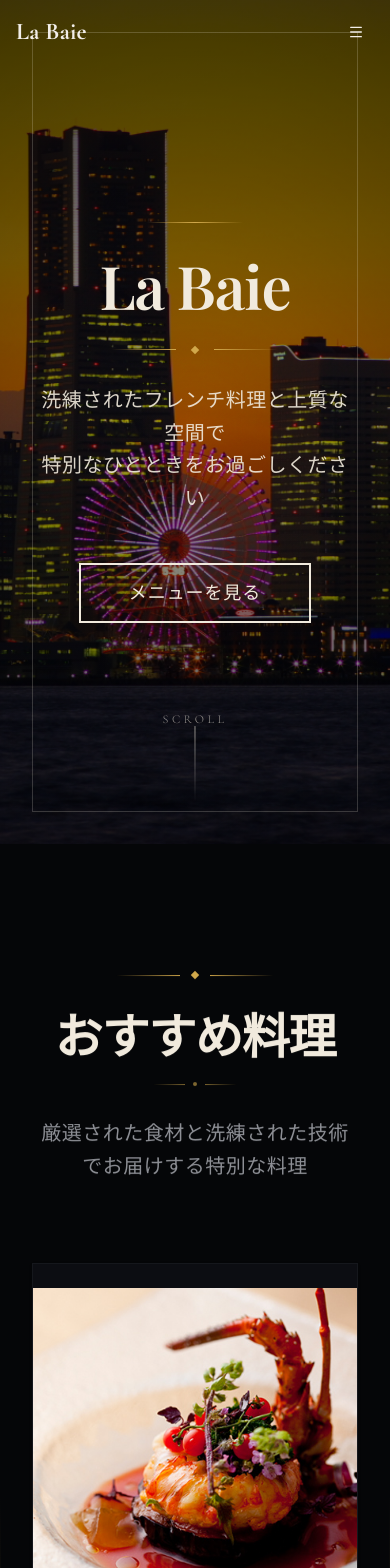
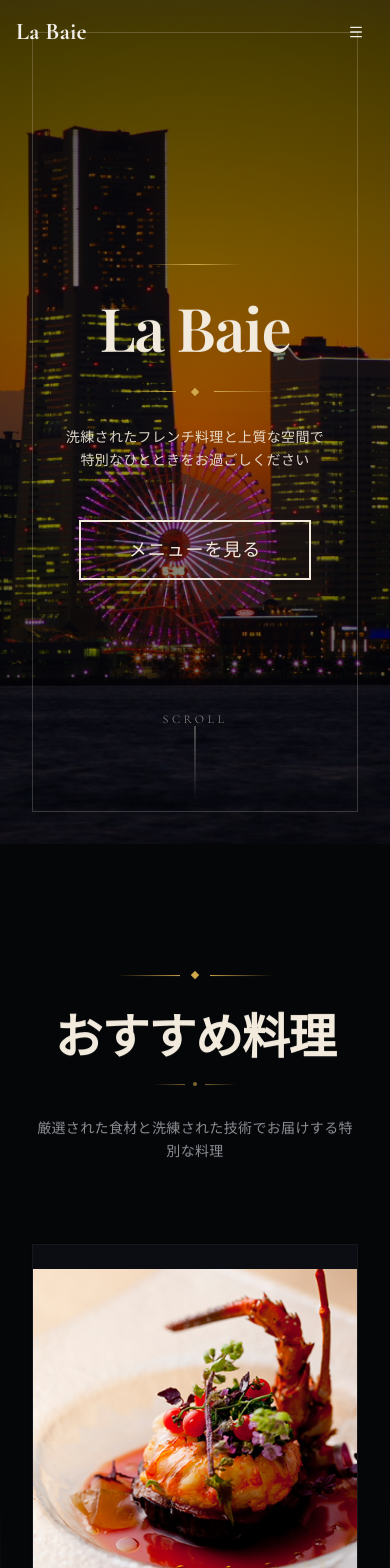
Before and after one commit to liuchiawei/la-baie, a Next.js app: page / in a window 390 px wide. Shown: the top 1568 px of the page. Built offline with nearby package versions, Linux system fonts and the light colour scheme.

Commit message:
style: change section subtitle size

```diff
--- a/components/sections/Blog.tsx
+++ b/components/sections/Blog.tsx
@@ -126,7 +126,7 @@ export function Blog() {
               <div className="w-10 h-[1px] bg-gradient-to-l from-transparent to-accent/50" />
             </motion.div>
 
-            <p className="text-xl text-muted-foreground max-w-2xl mx-auto font-light leading-relaxed tracking-wide">
+            <p className="text-sm md:text-md lg:text-lg text-muted-foreground max-w-2xl mx-auto font-light leading-relaxed tracking-wide">
               Les dernières nouvelles de notre maison
             </p>
           </div>
--- a/components/sections/FeaturedDishes.tsx
+++ b/components/sections/FeaturedDishes.tsx
@@ -137,7 +137,7 @@ export function FeaturedDishes() {
               <div className="w-8 h-[1px] bg-gradient-to-l from-transparent to-accent/60" />
             </motion.div>
 
-            <p className="text-xl md:text-2xl text-muted-foreground max-w-3xl mx-auto font-light leading-relaxed tracking-wide">
+            <p className="text-sm md:text-md lg:text-lg text-muted-foreground max-w-3xl mx-auto font-light leading-relaxed tracking-wide">
               {messages.featuredDishes.subtitle}
             </p>
           </div>
--- a/components/sections/Features.tsx
+++ b/components/sections/Features.tsx
@@ -114,7 +114,7 @@ export function Features() {
               <div className="w-6 h-[1px] bg-gradient-to-l from-transparent to-accent/40" />
             </motion.div>
 
-            <p className="text-xl md:text-2xl text-muted-foreground max-w-3xl mx-auto font-light leading-relaxed tracking-wide">
+            <p className="text-sm md:text-md lg:text-lg text-muted-foreground max-w-3xl mx-auto font-light leading-relaxed tracking-wide">
               {messages.features.subtitle}
             </p>
           </div>
--- a/components/sections/Hero.tsx
+++ b/components/sections/Hero.tsx
@@ -72,7 +72,7 @@ export function Hero() {
 
         <FadeInView direction="up" delay={0.4}>
           <motion.p
-            className="text-xl md:text-2xl lg:text-3xl text-primary/90 mb-12 max-w-3xl mx-auto whitespace-pre-line font-light tracking-wide leading-relaxed"
+            className="text-sm md:text-md lg:text-lg text-primary/90 mb-12 max-w-3xl mx-auto whitespace-pre-line font-light tracking-wide leading-relaxed"
             initial={{ opacity: 0, y: 20 }}
             animate={{ opacity: 1, y: 0 }}
             transition={{ delay: 0.9, duration: 1, ease: [0.22, 1, 0.36, 1] }}
--- a/components/sections/Scenes.tsx
+++ b/components/sections/Scenes.tsx
@@ -137,7 +137,7 @@ export function Scenes() {
               <div className="w-8 h-[1px] bg-gradient-to-l from-transparent to-accent/50" />
             </motion.div>
 
-            <p className="text-xl md:text-2xl text-muted-foreground max-w-3xl mx-auto font-light leading-relaxed tracking-wide">
+            <p className="text-sm md:text-md lg:text-lg text-muted-foreground max-w-3xl mx-auto font-light leading-relaxed tracking-wide">
               {messages.scenes.subtitle}
             </p>
           </div>
```
